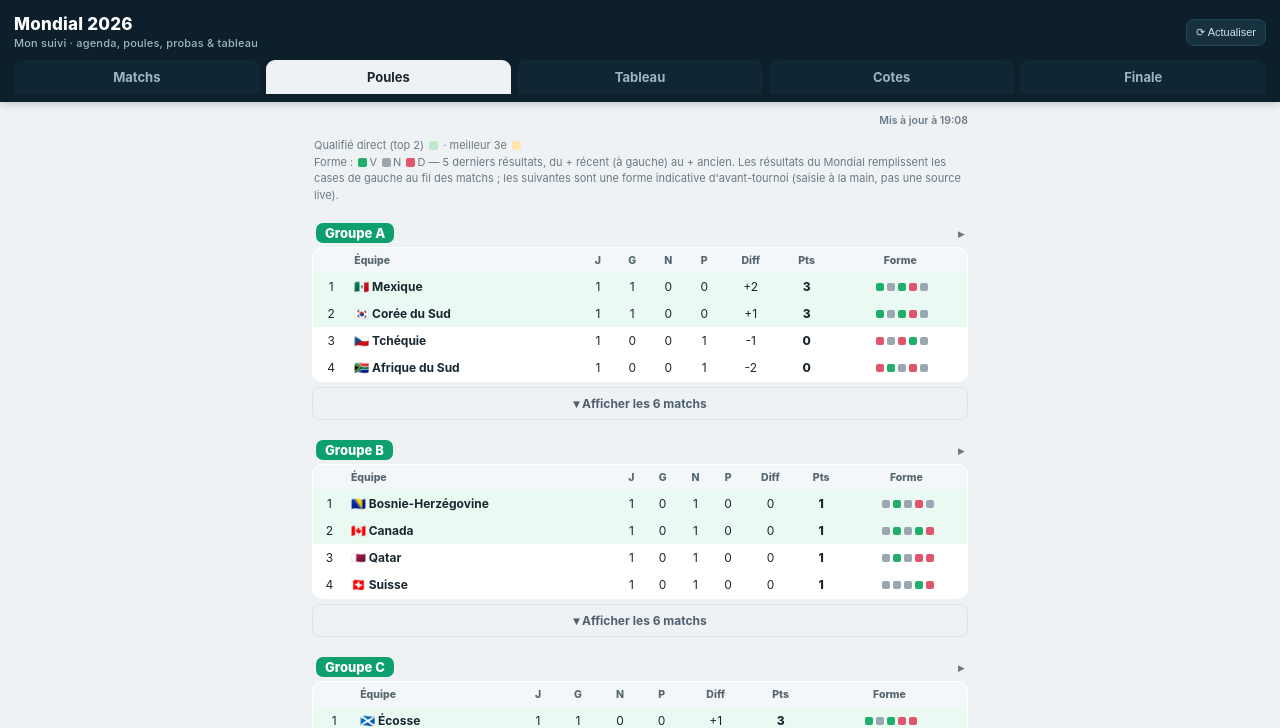
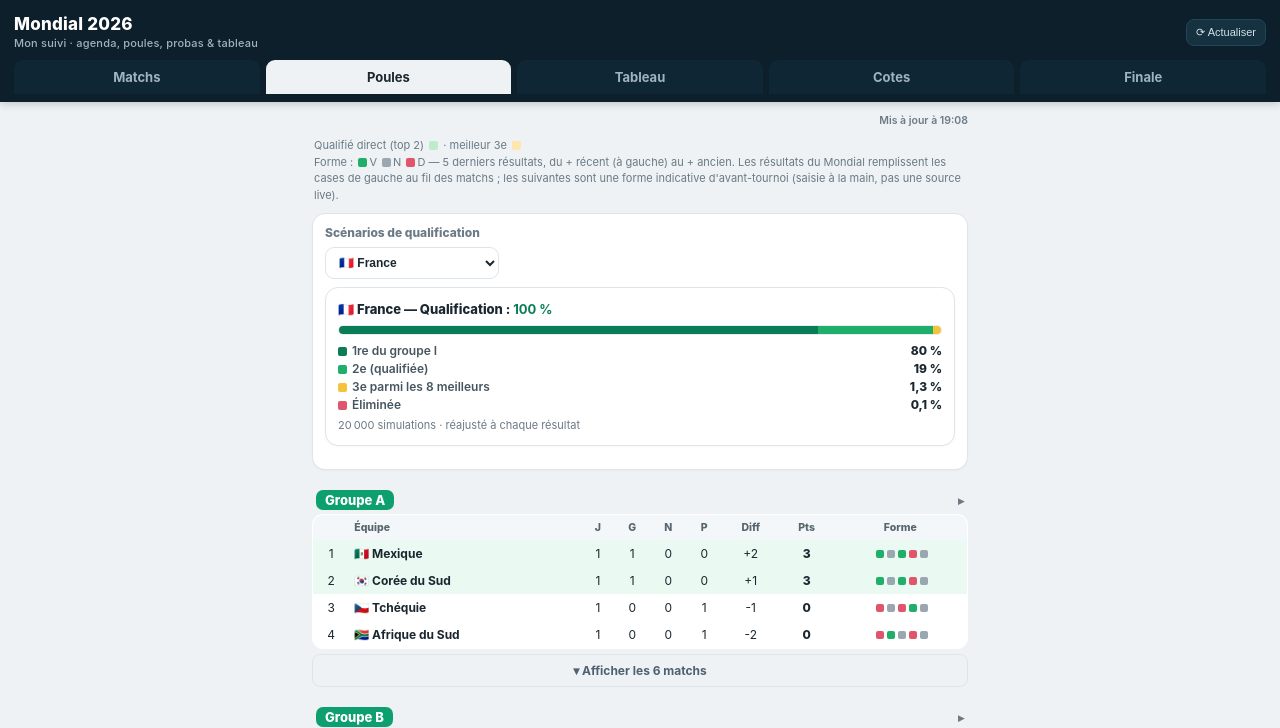
Before and after one commit to chbill5/mondial-2026, a website: page index.html in a window 1280 px wide. Both pictures are taken after a click on the element "Poules". Shown: the top 728 px of the page. Drawn offline with Linux system fonts and the light colour scheme.

Commit message:
feat: scenarios de qualification par equipe (encart Poules, Monte-Carlo)

```diff
--- a/index.html
+++ b/index.html
@@ -64,6 +64,13 @@
     background:#fff;color:var(--muted);font-size:10px;font-weight:800;line-height:1;cursor:pointer;
     display:inline-flex;align-items:center;justify-content:center;font-style:italic;font-family:Georgia,serif}
   .ibtn:hover{background:var(--ink);color:#fff;border-color:var(--ink)}
+  .qbar{display:flex;height:10px;border-radius:6px;overflow:hidden;border:1px solid #e7edf1;margin-bottom:8px}
+  .qbar i{display:block}
+  .qrows{display:flex;flex-direction:column;gap:3px}
+  .qrow{display:flex;justify-content:space-between;font-size:12px}
+  .qrow span:first-child{color:#46555f;font-weight:600}
+  .qrow b{display:inline-block;width:9px;height:9px;border-radius:2px;vertical-align:-1px;margin-right:5px}
+  .qrow span:last-child{font-weight:800;color:var(--ink)}
   .modal-bg{position:fixed;inset:0;background:rgba(8,18,26,.55);z-index:50;display:none;
     align-items:center;justify-content:center;padding:18px}
   .modal-bg.show{display:flex}
@@ -544,16 +551,17 @@ const pct=x=>Math.round(x*100);
 
 /* ===================== CLASSEMENTS ===================== */
 function blank(){return {J:0,G:0,N:0,P:0,BP:0,BC:0,Pts:0};}
-function standings(g){
+function standingsFrom(g,src){
   const t={}; Object.keys(TEAMS).filter(n=>TEAMS[n][1]===g).forEach(n=>t[n]=Object.assign({name:n},blank()));
   GM.filter(m=>m[0]===g).forEach(m=>{
-    const r=R[m.id]; if(!r||r.h===""||r.a===""||r.h==null||r.a==null)return;
+    const r=src[m.id]; if(!r||r.h===""||r.a===""||r.h==null||r.a==null)return;
     const h=+r.h,a=+r.a,H=t[m[3]],A=t[m[4]]; if(!H||!A)return;
     H.J++;A.J++;H.BP+=h;H.BC+=a;A.BP+=a;A.BC+=h;
     if(h>a){H.G++;A.P++;H.Pts+=3;} else if(h<a){A.G++;H.P++;A.Pts+=3;} else {H.N++;A.N++;H.Pts++;A.Pts++;}
   });
   return Object.values(t).sort(cmp);
 }
+function standings(g){ return standingsFrom(g,R); }
 function cmp(x,y){ const dx=x.BP-x.BC, dy=y.BP-y.BC;
   return y.Pts-x.Pts || dy-dx || y.BP-x.BP || x.name.localeCompare(y.name); }
 function groupDone(g){ return GM.filter(m=>m[0]===g).every(m=>{const r=R[m.id];return r&&r.h!==""&&r.a!==""&&r.h!=null&&r.a!=null;}); }
@@ -805,6 +813,7 @@ function renderGroupes(){
     'Forme : <b class="fW"></b>V <b class="fN"></b>N <b class="fL"></b>D — 5 derniers résultats, du + récent (à gauche) au + ancien.'+
     ' Les résultats du Mondial remplissent les cases de gauche au fil des matchs ;'+
     ' les suivantes sont une forme indicative d\'avant-tournoi (saisie à la main, pas une source live).</div>';
+  html+=qualifEncart();
   let q3=new Set();
   if(allGroupsDone()){ let th="ABCDEFGHIJKL".split("").map(g=>{const s=standings(g)[2];return {g,n:s.name,P:s.Pts,D:s.BP-s.BC,B:s.BP};});
     th.sort((x,y)=>y.P-x.P||y.D-x.D||y.B-x.B); th.slice(0,8).forEach(t=>q3.add(t.n)); }
@@ -837,6 +846,8 @@ function renderGroupes(){
     html+='</div>';
   });
   root.innerHTML=html;
+  const qsel=document.getElementById('qualif-sel');
+  if(qsel){ qsel.onchange=function(e){ qualifTarget=e.target.value; startQualifCalc(); }; startQualifCalc(); }
   root.querySelectorAll('.gcard[data-g]').forEach(el=>{
     el.addEventListener('click',e=>{
       if(e.target.closest('.mini')) return;
@@ -1031,6 +1042,8 @@ function renderParie(){
 /* ===================== SIMULATION FINALE ===================== */
 let finaleTarget = "France";
 let finaleCache = null;   // {key, target, html}
+let qualifTarget = "France";
+let qualifCache = null;   // {key, target, html}
 
 function simulateFinalists(target, N) {
   N = N || 20000;
@@ -1209,6 +1222,89 @@ function startFinaleCalc(force) {
   }, 0);
 }
 
+/* ===== Scénarios de qualification (Monte-Carlo, par équipe) ===== */
+function simQualif(team, N){
+  N = N || 20000;
+  if(!TEAMS[team]) return null;
+  const g0 = TEAMS[team][1];
+  const groups = "ABCDEFGHIJKL".split("");
+  const pending = GM.filter(function(m){ const r=R[m.id]; return !(r&&r.h!=null&&r.h!==""&&r.a!=null&&r.a!==""); });
+  let c1=0,c2=0,c3q=0,celim=0;
+  for(let n=0;n<N;n++){
+    const sR = Object.assign({}, R);
+    pending.forEach(function(m){ sR[m.id] = simScore(liveRating(m[3]), liveRating(m[4])); });
+    const st = {};
+    groups.forEach(function(g){ st[g] = standingsFrom(g, sR); });
+    const grp = st[g0];
+    let pos=-1; for(let i=0;i<grp.length;i++){ if(grp[i].name===team){ pos=i; break; } }
+    if(pos===0) c1++;
+    else if(pos===1) c2++;
+    else if(pos===2){
+      const thirds = groups.map(function(g){ return st[g][2]; });
+      thirds.sort(function(x,y){ return y.Pts-x.Pts || (y.BP-y.BC)-(x.BP-x.BC) || y.BP-x.BP; });
+      let inTop8=false; for(let i=0;i<8 && i<thirds.length;i++){ if(thirds[i].name===team){ inTop8=true; break; } }
+      if(inTop8) c3q++; else celim++;
+    } else celim++;
+  }
+  return { p1:c1/N, p2:c2/N, p3q:c3q/N, pelim:celim/N, N:N };
+}
+function buildQualifHTML(res, team){
+  const tFlag = TEAMS[team]?TEAMS[team][0]:"⚪";
+  const g = TEAMS[team]?TEAMS[team][1]:"?";
+  const fmt = function(x){ const v=x*100; return (v>=10?Math.round(v):Math.round(v*10)/10).toLocaleString('fr-FR'); };
+  const pq = res.p1+res.p2+res.p3q;
+  let head;
+  if(res.pelim===0) head = '<span style="color:var(--greenD);font-weight:800">Qualification assurée ✓</span>';
+  else if(pq===0) head = '<span style="color:var(--loss);font-weight:800">Élimination assurée</span>';
+  else head = 'Qualification : <b style="color:var(--greenD)">'+fmt(pq)+' %</b>';
+  const bars = '<div class="qbar">'+
+    '<i style="width:'+(res.p1*100)+'%;background:#0a7d56" title="1re"></i>'+
+    '<i style="width:'+(res.p2*100)+'%;background:#1faf6b" title="2e"></i>'+
+    '<i style="width:'+(res.p3q*100)+'%;background:#f3c33b" title="3e qualifiable"></i>'+
+    '<i style="width:'+(res.pelim*100)+'%;background:#e0556b" title="éliminée"></i></div>';
+  const rows =
+    '<div class="qrow"><span><b style="background:#0a7d56"></b>1re du groupe '+g+'</span><span>'+fmt(res.p1)+' %</span></div>'+
+    '<div class="qrow"><span><b style="background:#1faf6b"></b>2e (qualifiée)</span><span>'+fmt(res.p2)+' %</span></div>'+
+    '<div class="qrow"><span><b style="background:#f3c33b"></b>3e parmi les 8 meilleurs</span><span>'+fmt(res.p3q)+' %</span></div>'+
+    '<div class="qrow"><span><b style="background:#e0556b"></b>Éliminée</span><span>'+fmt(res.pelim)+' %</span></div>';
+  return '<div class="card" style="margin-bottom:12px;padding:13px 12px">'+
+    '<div style="font-size:13px;font-weight:800;margin-bottom:8px">'+tFlag+' '+team+' — '+head+'</div>'+
+    bars+'<div class="qrows">'+rows+'</div>'+
+    '<div class="finale-sub" style="margin-top:6px">'+res.N.toLocaleString('fr-FR')+' simulations · réajusté à chaque résultat</div>'+
+    '</div>';
+}
+function startQualifCalc(force){
+  const box = document.getElementById('qualif-result');
+  if(!box) return;
+  const key = JSON.stringify(R);
+  if(!force && qualifCache && qualifCache.key===key && qualifCache.target===qualifTarget){
+    box.innerHTML = qualifCache.html; return;
+  }
+  box.innerHTML = '<div class="loading">Calcul des scénarios…</div>';
+  setTimeout(function(){
+    const r = simQualif(qualifTarget, 20000);
+    const html = r ? buildQualifHTML(r, qualifTarget) : '';
+    qualifCache = {key:key, target:qualifTarget, html:html};
+    const b = document.getElementById('qualif-result'); if(b) b.innerHTML = html;
+  }, 0);
+}
+function qualifEncart(){
+  if(allGroupsDone()) return '';
+  const rest = Object.keys(TEAMS).filter(function(t){ return t!=="France"; }).sort(function(a,b){ return a.localeCompare(b,'fr'); });
+  const names = TEAMS["France"] ? ["France"].concat(rest) : rest;
+  let h = '<div class="card" style="margin-bottom:12px;padding:11px 12px">';
+  h += '<div style="font-size:12px;font-weight:800;color:var(--muted);margin-bottom:7px">Scénarios de qualification</div>';
+  h += '<div class="filters" style="margin-bottom:8px"><select id="qualif-sel">';
+  names.forEach(function(t){
+    h += '<option value="'+t+'"'+(t===qualifTarget?' selected':'')+'>'+TEAMS[t][0]+' '+t+'</option>';
+    if(t==="France") h += '<option disabled>──────────</option>';
+  });
+  h += '</select></div>';
+  h += '<div id="qualif-result"><div class="loading">Calcul des scénarios…</div></div>';
+  h += '</div>';
+  return h;
+}
+
 function renderFinale() {
   const root = document.getElementById('finale');
   const rest = Object.keys(TEAMS).filter(function(t){ return t!=="France"; })
```
